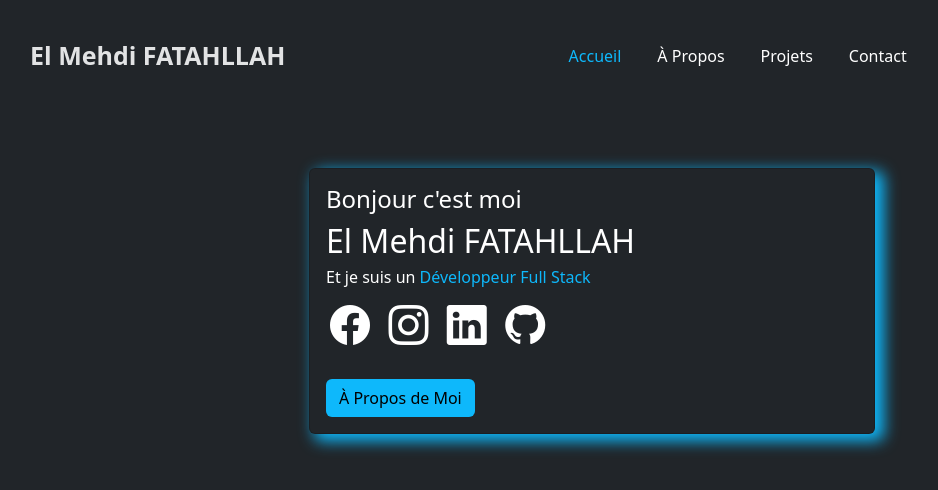
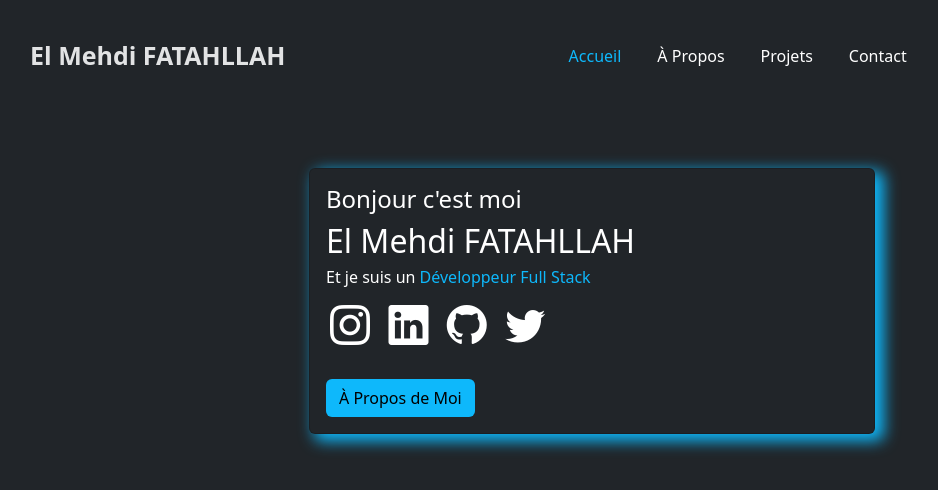
Before and after one commit to ElmehdiFATAHLLAH/PortFolio, a plain HTML site: page index.html in a window 1280 px wide. Shown: the whole page, without its empty margins (48-986 px from the left). Drawn offline with nearby package versions, Linux system fonts and the light colour scheme.

Commit message:
changer le style du page home

```diff
--- a/index.html
+++ b/index.html
@@ -128,6 +128,7 @@
             }
             #proposMoi{
                 margin-bottom: 20px;
+                font-size: 30px;
             }
         }
 
@@ -184,13 +185,10 @@
                         <h6 class="card-title">Et je suis un <span style="color: rgb(14, 184, 251);">Développeur Full
                                 Stack</span></h6>
                         <div class="social-icons fs-1">
-                            <a href="https://www.facebook.com" target="_blank" class="m-1"><i
-                                    class="bi bi-facebook"></i></a>
-                            <a href="https://www.instagram.com" target="_blank" class="m-1"><i
-                                    class="bi bi-instagram"></i></a>
-                            <a href="https://www.linkedin.com" target="_blank" class="m-1"><i
-                                    class="bi bi-linkedin"></i></a>
-                            <a href="https://github.com" target="_blank" class="m-1"><i class="bi bi-github"></i></a>
+                            <a href="https://www.instagram.com/elmehdi__fatahllah" target="_blank" class="m-1"><i class="bi bi-instagram"></i></a>
+                            <a href="https://www.linkedin.com/in/el-mehdi-fatahllah-3b41842b9/" target="_blank" class="m-1"><i class="bi bi-linkedin"></i></a>
+                            <a href="https://github.com/ElmehdiFATAHLLAH" target="_blank" class="m-1"><i class="bi bi-github"></i></a>
+                            <a href="https://x.com/ElMehdiFTH" target="_blank" class="m-1"><i class="bi bi-twitter"></i></a>
                         </div>
                         <div>
                             <a class="btn mt-4" id="proposMoi" href="propos.html">À Propos de Moi</a>
```
